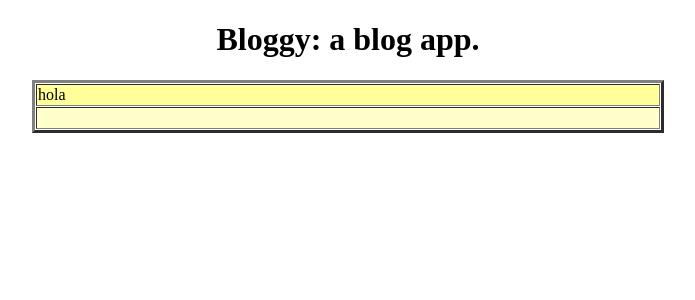
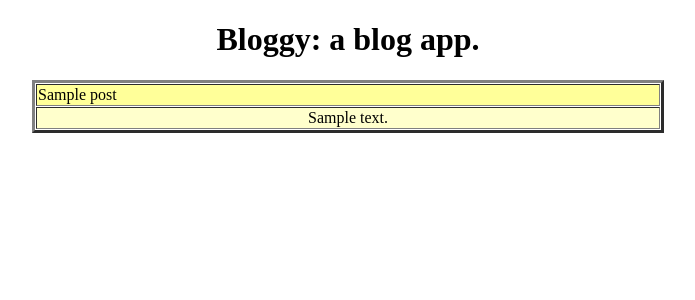
Before and after one commit to alekscl/tripping-dangerzone, a Django app: page /blog/ in a window 1280 px wide. Shown: the top 300 px of the page, without its empty margins (292-987 px from the left). Run offline with Django 3.2, Linux system fonts and the light colour scheme; tables that the repository leaves empty hold one stand-in row (values such as "Sample post").

Commit message:
Fixing this two files

```diff
--- a/django/bloggy/blog/views.py
+++ b/django/bloggy/blog/views.py
@@ -7,5 +7,5 @@
 def index(request):
     latest_posts = Post.objects.all()
     t = loader.get_template('blog/index.html')
-    c = Context({'lastes_posts': latest_posts})
+    c = Context({'latest_posts': latest_posts})
     return HttpResponse(t.render(c))
--- a/django/bloggy/templates/blog/index.html
+++ b/django/bloggy/templates/blog/index.html
@@ -9,13 +9,14 @@
       <h1>Bloggy: a blog app.</h1>
       <table style="width: 50%;" align="center" border="3" cellpadding="1" cellspacing="1">
         <tbody>
+	{% for post in latest_posts %}
           <tr align="justify">
-            <td style="background-color: #ffff99;">hola</td>
+		  <td style="background-color: #ffff99;">{{ post.title }}</td>
           </tr>
           <tr>
-            <td style="background-color: #ffffcc;"><br>
-            </td>
+		  <td style="background-color: #ffffcc;">{{ post.content }}</td>
           </tr>
+	  {% endfor %}
         </tbody>
       </table>
     </div>
```
